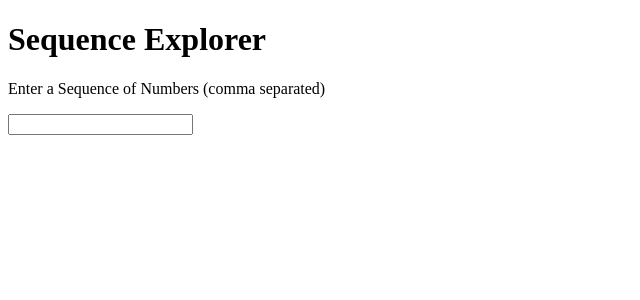
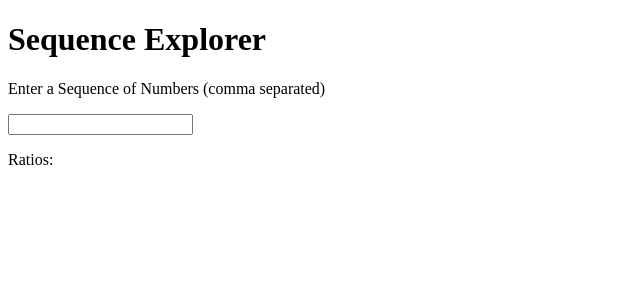
Before and after one commit to xerocross/angular-examples, an Angular app: page / in a window 1280 px wide. Shown: the top 300 px of the page, without its empty margins (0-640 px from the left). Built offline with nearby package versions, Linux system fonts and the light colour scheme.

Commit message:
add ratios getter

```diff
--- a/src/app/sequence-explorer/sequence-explorer.component.html
+++ b/src/app/sequence-explorer/sequence-explorer.component.html
@@ -6,4 +6,7 @@
   <p>
     <input type = "text" [(ngModel)]="mySequenceString" (ngModelChange) = "processSequenceString($event)">
   </p>
+  <p>
+    Ratios: {{ ratios.join(" , ") }}
+  </p>
 </div>
--- a/src/app/sequence-explorer/sequence-explorer.component.ts
+++ b/src/app/sequence-explorer/sequence-explorer.component.ts
@@ -7,7 +7,7 @@
 })
 export class SequenceExplorerComponent /* implements OnInit */ {
   mySequenceString : string = "";
-  _mySequence : number[];
+  _mySequence : number[] = [];
 
   // constructor() { }
   // ngOnInit() {
@@ -22,4 +22,13 @@
     console.log(arr);
     this._mySequence = arr;
   }
+
+  get ratios (): number[] {
+    console.log("ratios was computed");
+    let ratios = []
+    for (let i = 0; i < this._mySequence.length - 1; i++) {
+      ratios.push(this._mySequence[i+1] / this._mySequence[i])
+    }
+    return ratios;
+  }
 }
```
